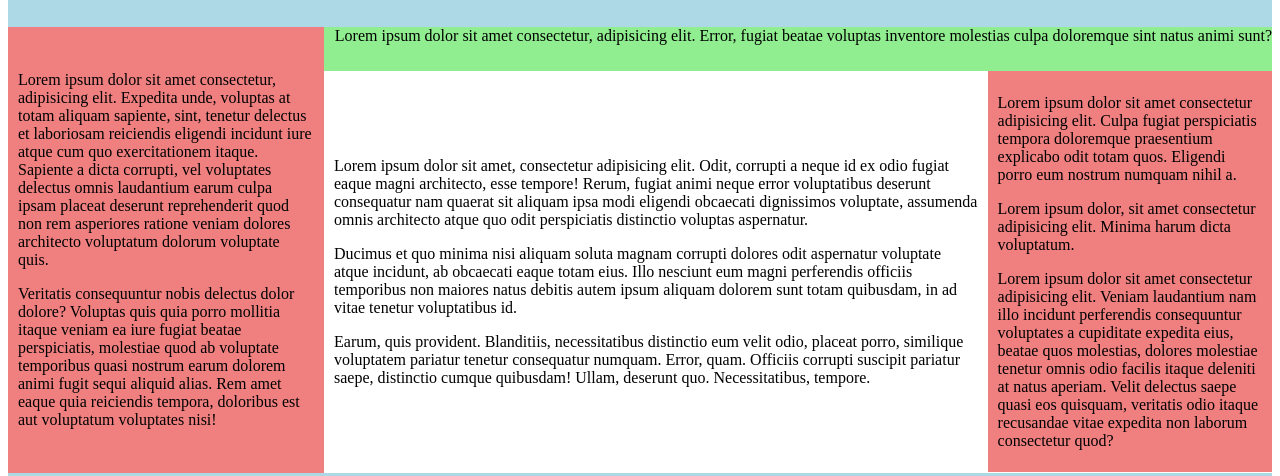
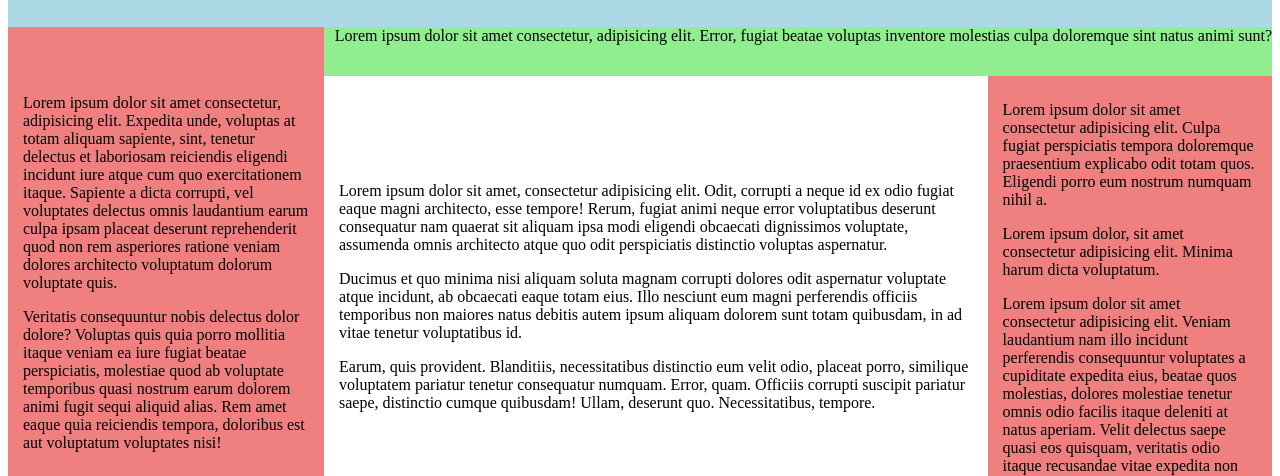
Before and after one commit to AntonIO-OI/web-lab1, a plain HTML site: page index.html in a window 1280 px wide. Shown: the part 111-587 px from the top of the page. Drawn offline with Linux system fonts and the light colour scheme.

Commit message:
change some paddings

```diff
--- a/style.css
+++ b/style.css
@@ -21,7 +21,7 @@
 }
 
 .container {
-  padding: 20px 10px;
+  padding: 25px 15px;
 }
 
 .header__title {
```
